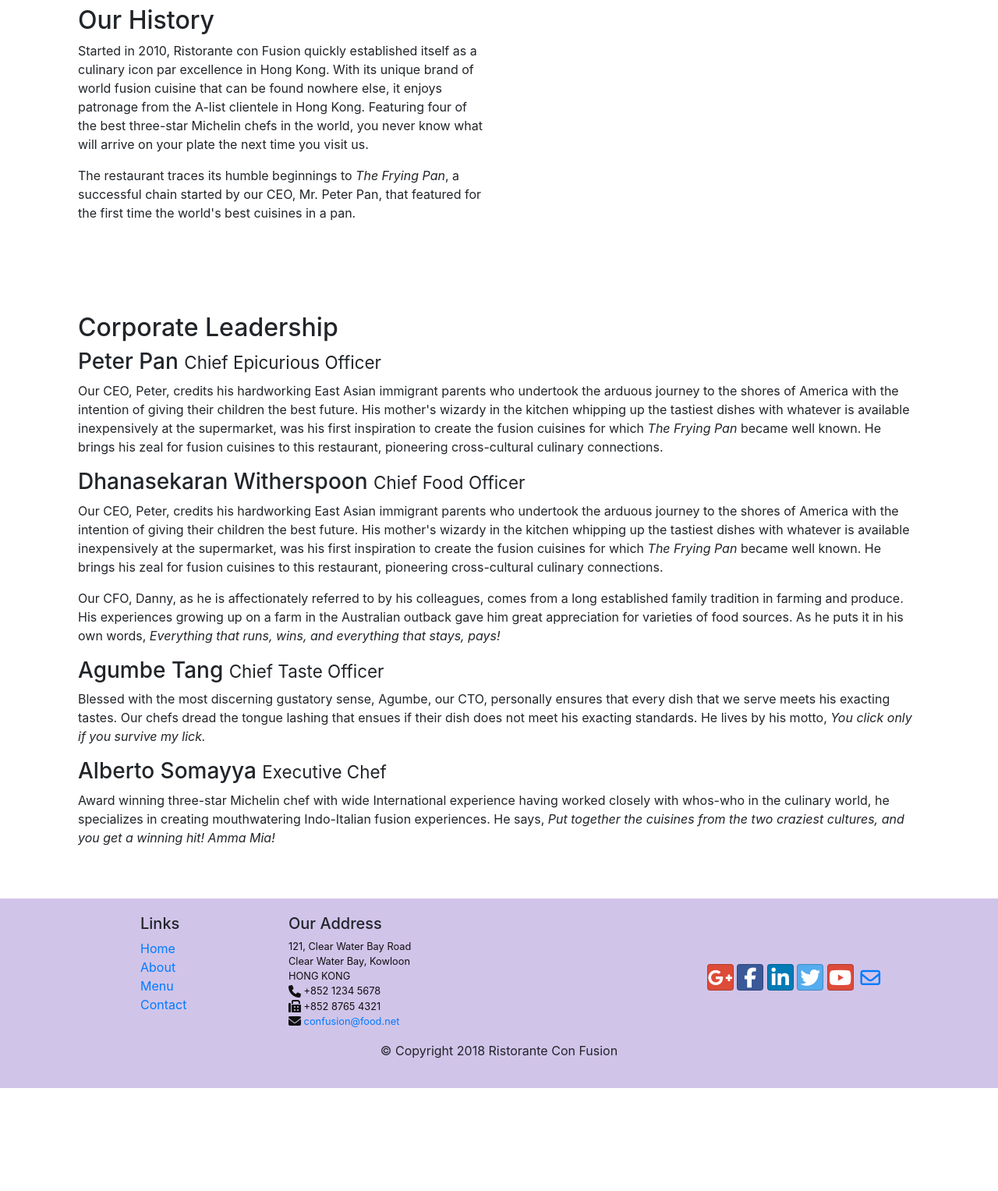
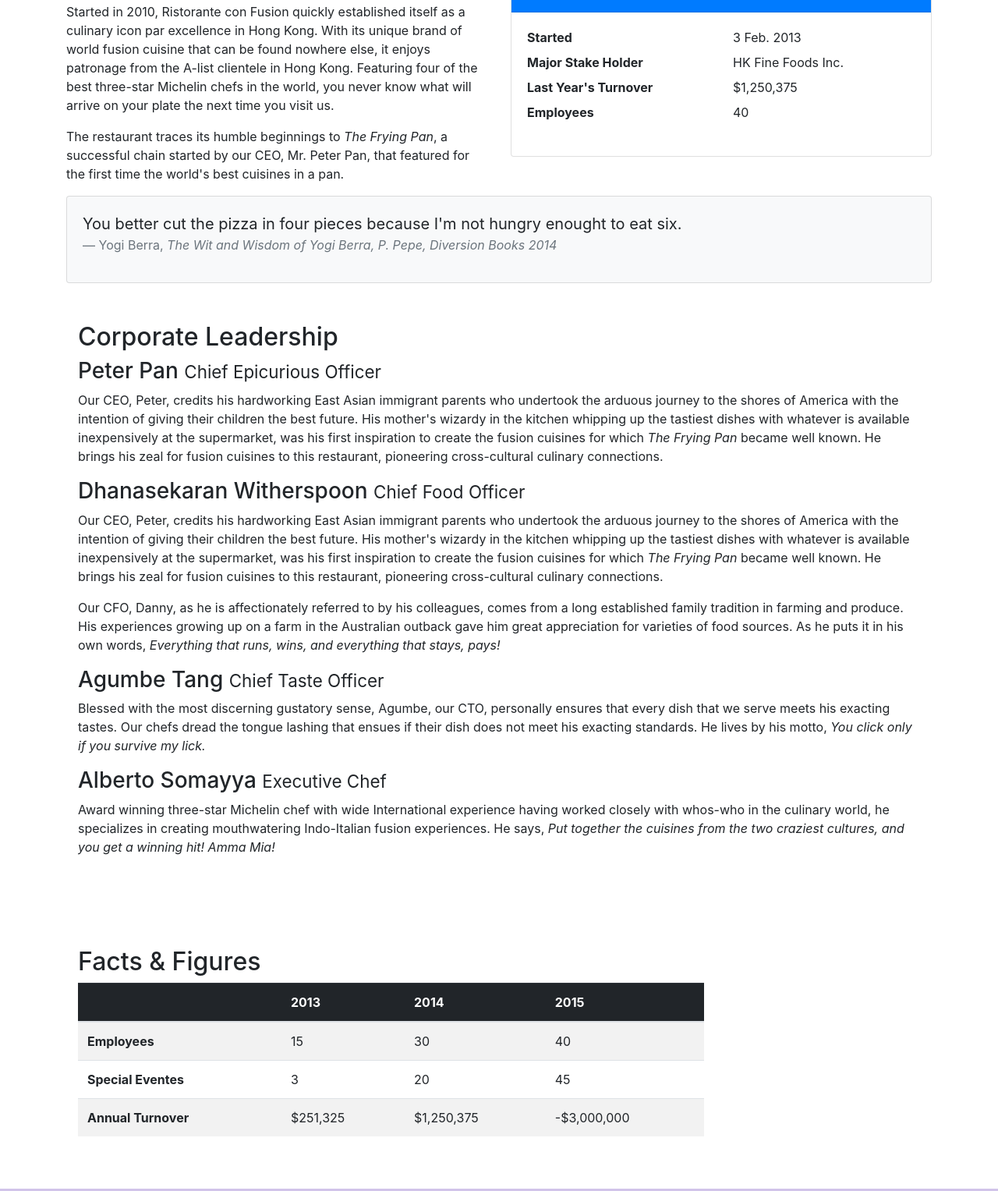
Before and after one commit to fragux/confusion, a website: page aboutus.html in a window 1280 px wide. Shown: the part 428-1955 px from the top of the page at 78% size. Before the commit the page ends 1823 px from the top, so only its background shows below. Drawn offline with nearby package versions, Linux system fonts and the light colour scheme.

Commit message:
Bootstrap - Tables and Cards

```diff
--- a/aboutus.html
+++ b/aboutus.html
@@ -58,11 +58,38 @@
             </div>
         </div>
 
-        <div class="row-content">
+        <div class="row">
             <div class="col-12 col-sm-6 col-md-6">
                 <h2>Our History</h2>
                 <p>Started in 2010, Ristorante con Fusion quickly established itself as a culinary icon par excellence in Hong Kong. With its unique brand of world fusion cuisine that can be found nowhere else, it enjoys patronage from the A-list clientele in Hong Kong.  Featuring four of the best three-star Michelin chefs in the world, you never know what will arrive on your plate the next time you visit us.</p>
                 <p>The restaurant traces its humble beginnings to <em>The Frying Pan</em>, a successful chain started by our CEO, Mr. Peter Pan, that featured for the first time the world's best cuisines in a pan.</p>
+            </div>
+            <div class="col-12 col-sm-6">
+                <div class="card">
+                    <h3 class="card-header bg-primary text-white">Facts At a Glance</h3>
+                    <div class="card-body">
+                        <dl class="row">
+                            <dt class="col-6">Started</dt>
+                            <dd class="col-6">3 Feb. 2013</dd>
+                            <dt class="col-6">Major Stake Holder</dt>
+                            <dd class="col-6">HK Fine Foods Inc.</dd>
+                            <dt class="col-6">Last Year's Turnover</dt>
+                            <dd class="col-6">$1,250,375</dd>
+                            <dt class="col-6">Employees</dt>
+                            <dd class="col-6">40</dd>
+                        </dl>
+                    </div>
+                </div>
+            </div>
+            <div class="col-12">
+                <div class="card card-body bg-light">
+                    <blockquote class="blockquote">
+                        <p class="mb-0">You better cut the pizza in four pieces because I'm not hungry enought to eat six.</p>
+                        <footer class="blockquote-footer">Yogi Berra,
+                            <cite title="Source Title">The Wit and Wisdom of Yogi Berra, P. Pepe, Diversion Books 2014</cite>
+                        </footer>
+                    </blockquote>
+                </div>
             </div>
             <div>
             </div>
@@ -82,6 +109,44 @@
                 <h3 >Alberto Somayya <small>Executive Chef</small></h3>
                 <p class="d-none d-sm-block">Award winning three-star Michelin chef with wide International experience having worked closely with whos-who in the culinary world, he specializes in creating mouthwatering Indo-Italian fusion experiences. He says, <em>Put together the cuisines from the two craziest cultures, and you get a winning hit! Amma Mia!</em></p>
             </div>
+       </div>
+       <div class="row-content">
+           <div class="col-12 col-sm-9">
+               <h2>Facts &amp; Figures</h2>
+               <div class="table-responsive">
+                   <table class="table table-striped">
+                       <thead class="table-dark">
+                            <tr>
+                                <th>&nbsp;</th>
+                                <th>2013</th>
+                                <th>2014</th>
+                                <th>2015</th>
+                            </tr>
+                        </thead>
+                        <tbody>
+                            <tr>
+                                <th>Employees</th>
+                                <td>15</td>
+                                <td>30</td>
+                                <td>40</td>
+                            </tr>
+                            <tr>
+                                <th>Special Eventes</th>
+                                <td>3</td>
+                                <td>20</td>
+                                <td>45</td>
+                            </tr>
+                            <tr>
+                                <th>Annual Turnover</th>
+                                <td>$251,325</td>
+                                <td>$1,250,375</td>
+                                <td>-$3,000,000</td>
+                            </tr>
+                        </tbody>
+                   </table>
+               </div>
+           </div>
+           <div class="col-12 col-sm-3"></div>
        </div>
 
     </div>
```
Also changed, not shown: 1 other file.
